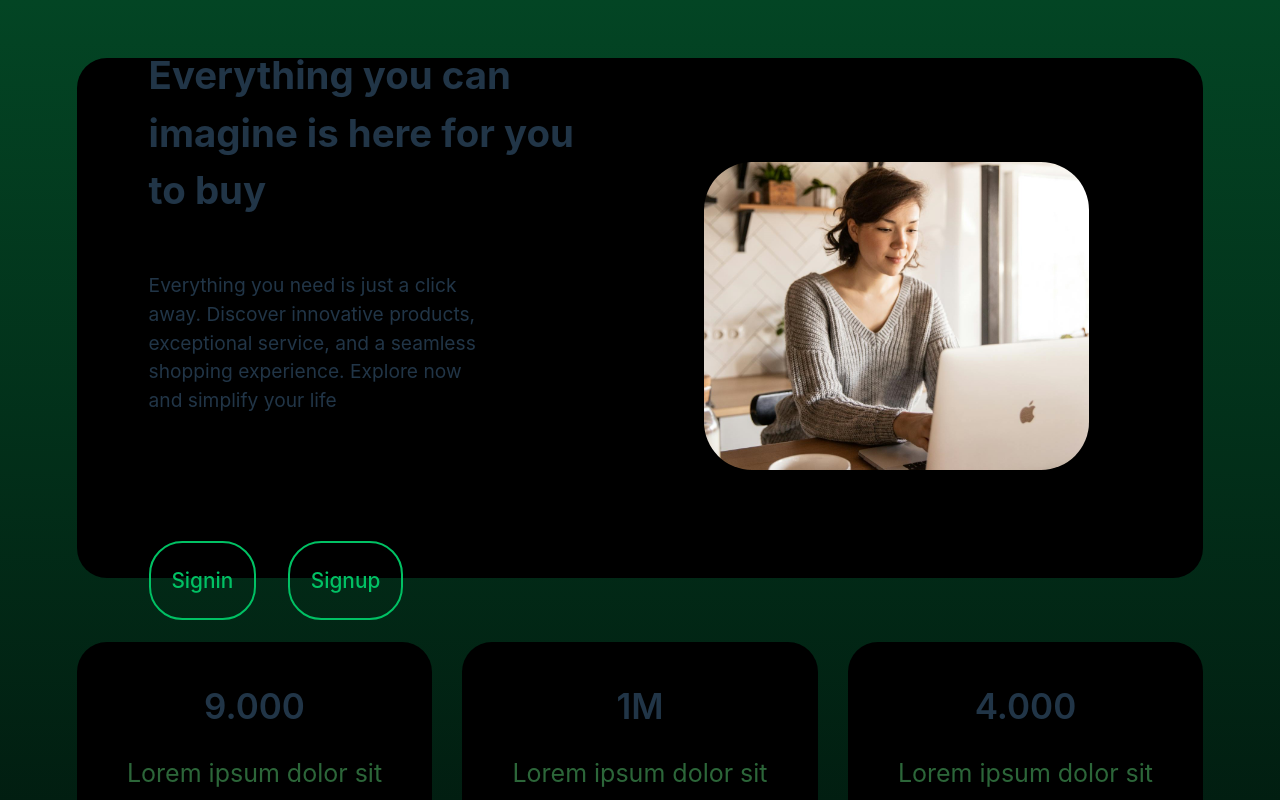
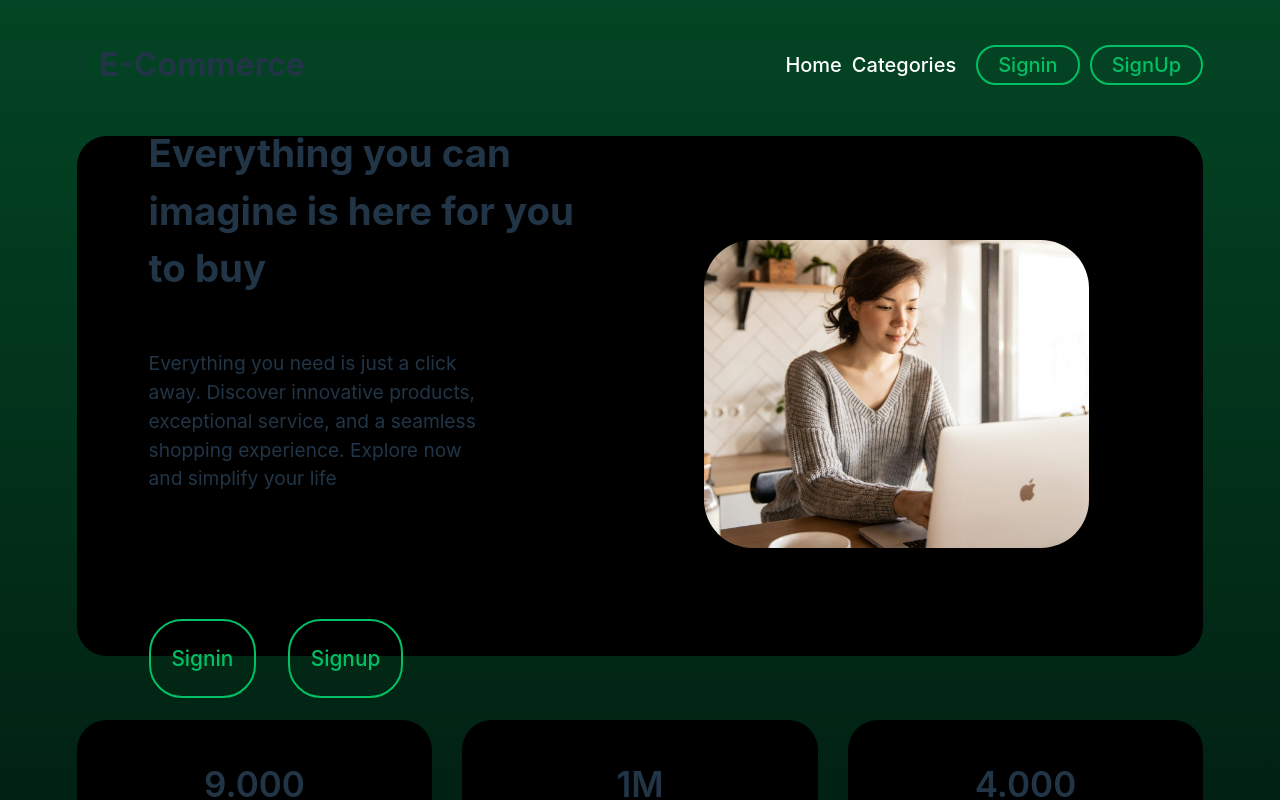
Before and after one commit to celik-arda/e-commerce, a React (Vite) app: page / in a window 1280 px wide. Shown: the top 800 px of the page. Built offline with nearby package versions, Linux system fonts and the light colour scheme.

Commit message:
seperate navbar from Header component to make it layout
make navigation bar static layout to use in all pages of the components

```diff
--- a/src/App.tsx
+++ b/src/App.tsx
@@ -1,8 +1,13 @@
 import './App.css';
 import {Routes, Route} from 'react-router-dom'
 
-// // ---  Components  ---  //
-import HomePage from './layouts/HomePage.tsx'
+//  ---  Page Layout Navbar  --- //
+import Navbar from './layouts/navbar/Navbar.tsx'
+//  ---  (END)  Page Layout Navbar  --- //
+
+
+// ---  Components  ---  //
+import HomePage from './components/homePage/HomePage.tsx'
 import Categories from './components/categories/Categories.tsx';
 import Basket from './components/basket/Basket.tsx';
 import SignIn from './components/authComponents/SignIn.tsx'
@@ -17,6 +22,10 @@ function App() {
 
         <>
             <div className="page_container">
+
+                {/* --- Page Layout as Navbar --- */}
+                <Navbar />
+                {/* --- (END) Page Layout as Navbar --- */}
 
                 {/* --- Navbar Link Routes ---*/}
                 <Routes>
--- a/src/layouts/HomePage.module.css
+++ /dev/null
@@ -1,28 +0,0 @@
-.page_container button {
-  background-color: transparent;
-  text-align: center;
-  color: white;
-  font-size: 1em;
-  padding: 0.3em 1em;
-  border: 0.1em solid #01c164;
-  color: #01c164;
-  border-radius: 1.6em;
-}
-
-body {
-  font-size: 62.5%;
-  display: inline;
-  margin: 0 auto;
-  padding: 0 0;
-  padding-inline-start: 0;
-  padding-inline-end: 0;
-  box-sizing: border-box;
-}
-
-.page_container {
-  width: 88vw;
-  padding: 2vw 6vw;
-  height: -moz-fit-content;
-  height: fit-content;
-  background-image: linear-gradient(to top, #01180e, #034524);
-}/*# sourceMappingURL=HomePage.module.css.map */
--- a/src/layouts/HomePage.module.scss
+++ /dev/null
@@ -1,28 +0,0 @@
-//  MAIN SCSS STYLE FILE  //
-
-
-
-// Importing main variables for App.css //
-@import '../_variables.scss';
-
-body {
-    font-size: 62.5%;
-    display: inline;
-    margin: 0 auto;
-    padding: 0 0;
-    padding-inline-start: 0;
-    padding-inline-end: 0;
-    box-sizing: border-box;
-}
-
-
-.page_container {
-    width: 88vw;
-    padding: 2vw 6vw;
-    height: fit-content;
-    background-image: linear-gradient(to top, $background_dark, $background_light);
-
-    button {
-        @extend %button_dark;
-    }
-}
--- a/src/layouts/HomePage.tsx
+++ /dev/null
@@ -1,36 +0,0 @@
-// ---  Components  ---  //
-import Header from '../components/header/Header.tsx';
-import NumberSection from '../components/numbersSection/NumbersSection.tsx';
-// ---  (END)  Components  ---  //
-
-
-
-const HomePage = () => {
-    return (
-        <>
-
-            <header>
-                <Header />
-
-            </header>
-
-            <section>
-                <NumberSection />
-            </section>
-
-
-
-            <section>
-
-            </section>
-
-
-
-            <footer>
-
-            </footer>
-        </>
-    )
-}
-
-export default HomePage;
--- /dev/null
+++ b/src/layouts/navbar/Navbar.module.css
@@ -0,0 +1,25 @@
+.header_menu {
+  display: flex;
+  justify-content: space-between;
+  align-items: center;
+}
+.header_menu .site_name {
+  display: flex;
+  justify-content: space-between;
+  gap: 1.5em;
+}
+.header_menu .site_name span {
+  display: flex;
+  align-items: center;
+}
+.header_menu .nav_container .navbar {
+  display: flex;
+  justify-content: space-between;
+  align-items: center;
+  gap: 1em;
+}
+.header_menu .nav_container a {
+  display: inline-block;
+  font-size: 2em;
+  color: white;
+}/*# sourceMappingURL=navbar.module.css.map */
--- /dev/null
+++ b/src/layouts/navbar/Navbar.module.scss
@@ -0,0 +1,36 @@
+@import '../../variables.scss';
+
+
+.header_menu {
+    display: flex;
+    justify-content: space-between;
+    align-items: center;
+
+    .site_name {
+        display: flex;
+        justify-content: space-between;
+        gap: 1.5em;
+
+        span {
+            display: flex;
+            align-items: center;
+        }
+
+    }
+
+    .nav_container {
+
+        .navbar {
+            display: flex;
+            justify-content: space-between;
+            align-items: center;
+            gap: 1em;
+        }
+
+        a {
+            display: inline-block;
+            font-size: 2em;
+            color: white;
+        }
+    }
+}
--- /dev/null
+++ b/src/layouts/navbar/Navbar.tsx
@@ -0,0 +1,31 @@
+import '../../App.css'
+import style from './navbar.module.css'
+import { NavLink } from 'react-router-dom'
+
+const Navbar = () => {
+    return (
+        <div className={style.header_menu}>
+            <div className={style.site_name}>
+                <span> O </span>
+                <h1>E-Commerce</h1>
+            </div>
+            <div className={style.nav_container}>
+                <nav>
+                    <div className={style.navbar}>
+                        <NavLink to='/'>Home</NavLink>
+                        <NavLink to='/categories'>Categories</NavLink>
+                        <NavLink to='/basket'></NavLink>
+                        <NavLink to='/signin'>
+                            <button className='button_dark' type='submit'>Signin</button>
+                        </NavLink>
+                        <NavLink to='/signup'>
+                            <button className='button_dark' type='submit'>SignUp</button>
+                        </NavLink>
+                    </div>
+                </nav>
+            </div>
+        </div>
+    )
+}
+
+export default Navbar
```
